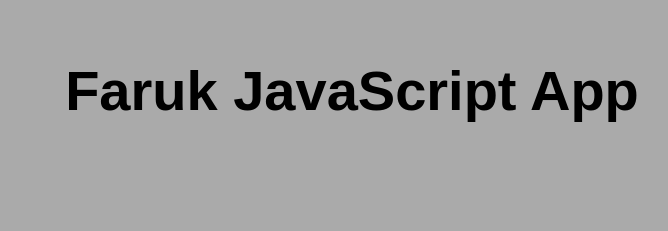
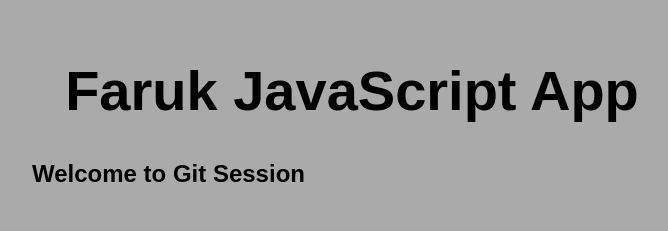
Before and after one commit to umarbashir29/my-first-static-web-app, a website: page src/index.html in a window 1280 px wide. Shown: the whole page, without its empty margins (288-956 px from the left). Drawn offline with Linux system fonts and the light colour scheme.

Commit message:
Update index.html

```diff
--- a/src/index.html
+++ b/src/index.html
@@ -11,6 +11,7 @@
 <body>
   <main>
     <h1>Faruk JavaScript App</h1>
+    <h2>Welcome to Git Session</h2>
   </main>
 </body>
 
```
